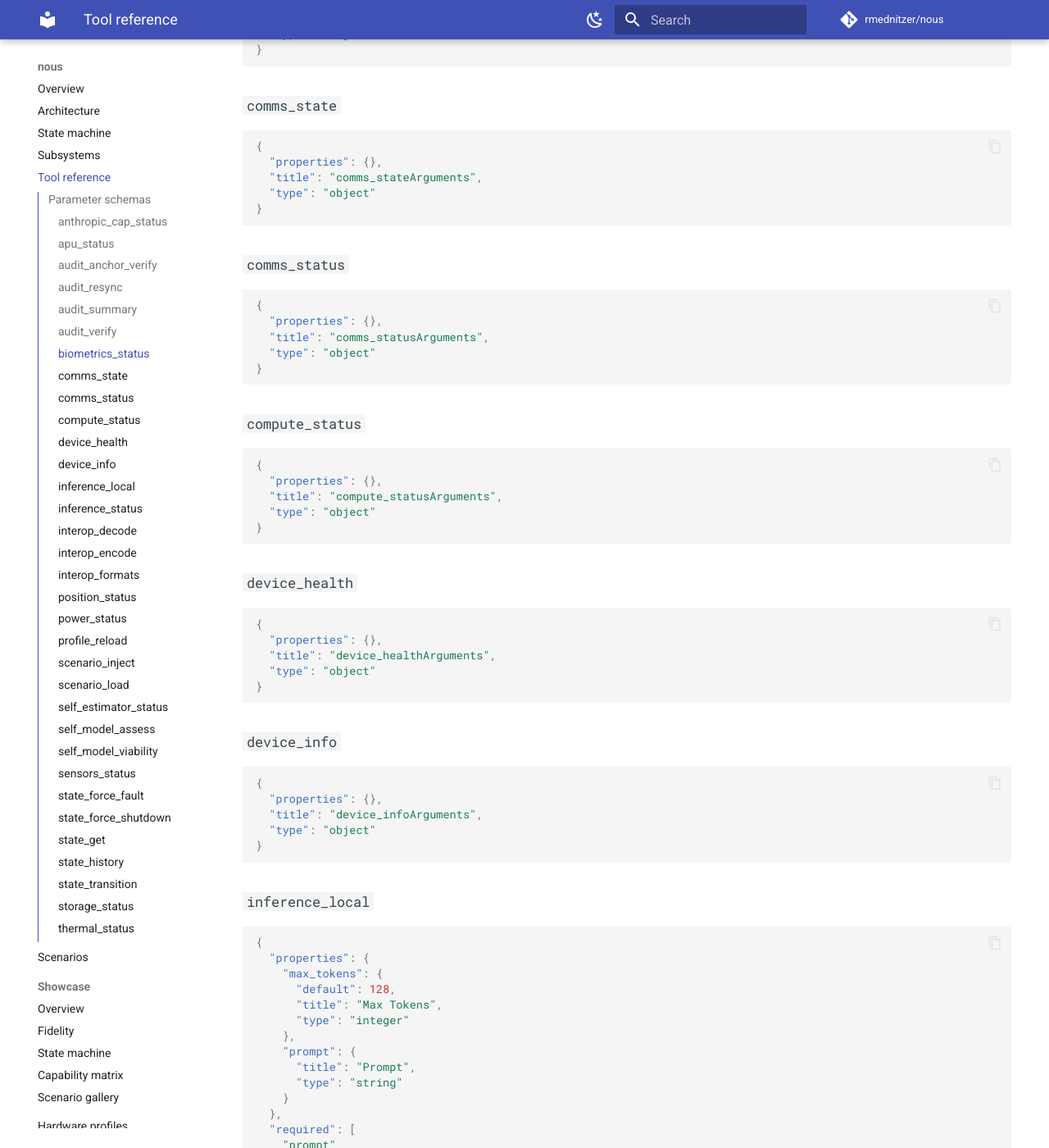
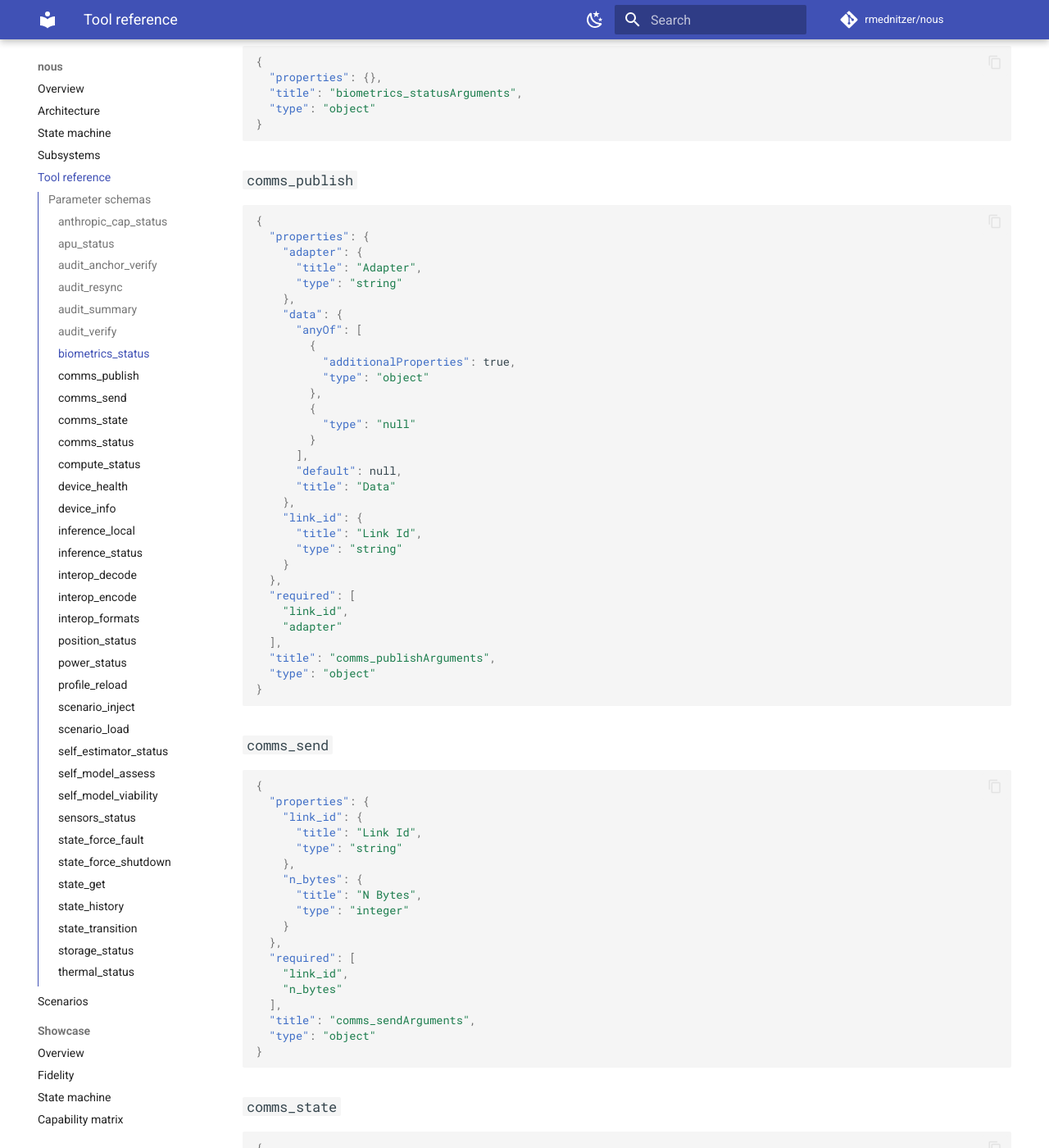
Before and after one commit to rmednitzer/nous, an MkDocs documentation site: the page built from docs/tool-reference.md, in a window 1280 px wide and 1400 px high, scrolled down 3297 px. Shown: the whole window at 82% size. Built offline with MkDocs 1.6.1 and Material for MkDocs 9.7.7, drawn with Linux system fonts in a browser that asks for light colours; comment, search, counter and statistics services are not loaded; some of the changed text lies outside the part shown.

Commit message:
feat(BL-068): register comms_send / comms_publish; close finding F (ADR 0033) (#108)
Finishes the safe tool surface. Two comms write tools that already had engine
seams are registered in tools/subsystems.py beside the comms reads:
- comms_send wraps the comms tx seam (record a transmission of N bytes on a
  link; resets the age-out timer, updates throughput, rejects unknown or
  forced-down links).
- comms_publish composes the BL-041 interop registry with tx: encode a message
  via a named adapter and account its byte size on the link, returning the wire
  bytes (hex) plus the accepted count -- the first place interop and comms
  compose on the tool surface.

Both were already classified T2, so no policy change. Tool surface 33 -> 35.

ADR 0033 also records the final disposition of every remaining classified-but-
unregistered name, closing the 2026-06-06 audit's finding F:
- scenario_status / scenario_pause/resume/reset and tick_advance: need a
  stateful runner or a concurrency-safe step (deferred).
- inference_cloud / inference_request: the deferred cloud path (BL-013, L4).
- self_model_publish: needs a publish target (deferred).
- db_reset / audit_rotate: operator-only, off the controller surface (ADR 0032).

Every name in policy.py is now either registered or carries a recorded reason.

Tests: tests/integration/test_comms_tools.py (send + reject, publish encode/
transmit, unknown adapter, stale estimate). Gates: make check (748 pytest),
bandit, policy, docs-build, tool-reference --check all green.

https://claude.ai/code/session_01GP5Q7NBGwHyKxtUrnFaEzh

Signed-off-by: Roman Mednitzer <r.mednitzer@outlook.com>

````diff
--- a/docs/tool-reference.md
+++ b/docs/tool-reference.md
@@ -16,6 +16,8 @@ the committed copy after changing a tool's signature or docstring.
 | `audit_summary` | T0 | Read-only view of the audit handler's state. |
 | `audit_verify` | T0 | Verify the audit hash chain on disk (BL-016, ADR 0025). |
 | `biometrics_status` | T0 | Operator biometrics: heart rate, core temp, hydration, cognitive load. |
+| `comms_publish` | T2 | Encode ``data`` via an interop adapter and transmit it on a link (T2, ADR 0033). |
+| `comms_send` | T2 | Record a transmission of ``n_bytes`` on link ``link_id`` (T2, ADR 0033). |
 | `comms_state` | T0 | Comms-stack summary (per ADR-0006). |
 | `comms_status` | T0 | Comms subsystem: per-link envelope, live RSSI, loss, throughput, age. |
 | `compute_status` | T0 | Compute subsystem: load fraction, electrical draw, throttling. |
@@ -118,6 +120,65 @@ tool registry.
 {
   "properties": {},
   "title": "biometrics_statusArguments",
+  "type": "object"
+}
+```
+
+### `comms_publish`
+
+```json
+{
+  "properties": {
+    "adapter": {
+      "title": "Adapter",
+      "type": "string"
+    },
+    "data": {
+      "anyOf": [
+        {
+          "additionalProperties": true,
+          "type": "object"
+        },
+        {
+          "type": "null"
+        }
+      ],
+      "default": null,
+      "title": "Data"
+    },
+    "link_id": {
+      "title": "Link Id",
+      "type": "string"
+    }
+  },
+  "required": [
+    "link_id",
+    "adapter"
+  ],
+  "title": "comms_publishArguments",
+  "type": "object"
+}
+```
+
+### `comms_send`
+
+```json
+{
+  "properties": {
+    "link_id": {
+      "title": "Link Id",
+      "type": "string"
+    },
+    "n_bytes": {
+      "title": "N Bytes",
+      "type": "integer"
+    }
+  },
+  "required": [
+    "link_id",
+    "n_bytes"
+  ],
+  "title": "comms_sendArguments",
   "type": "object"
 }
 ```
````
Also changed, not shown: STATUS.md (+6 -5 lines), docs/adr/0033-complete-tool-surface.md (added, +95 -0 lines), docs/adr/README.md (+1 -0 lines), docs/backlog.md (+1 -0 lines), 3 other files.
